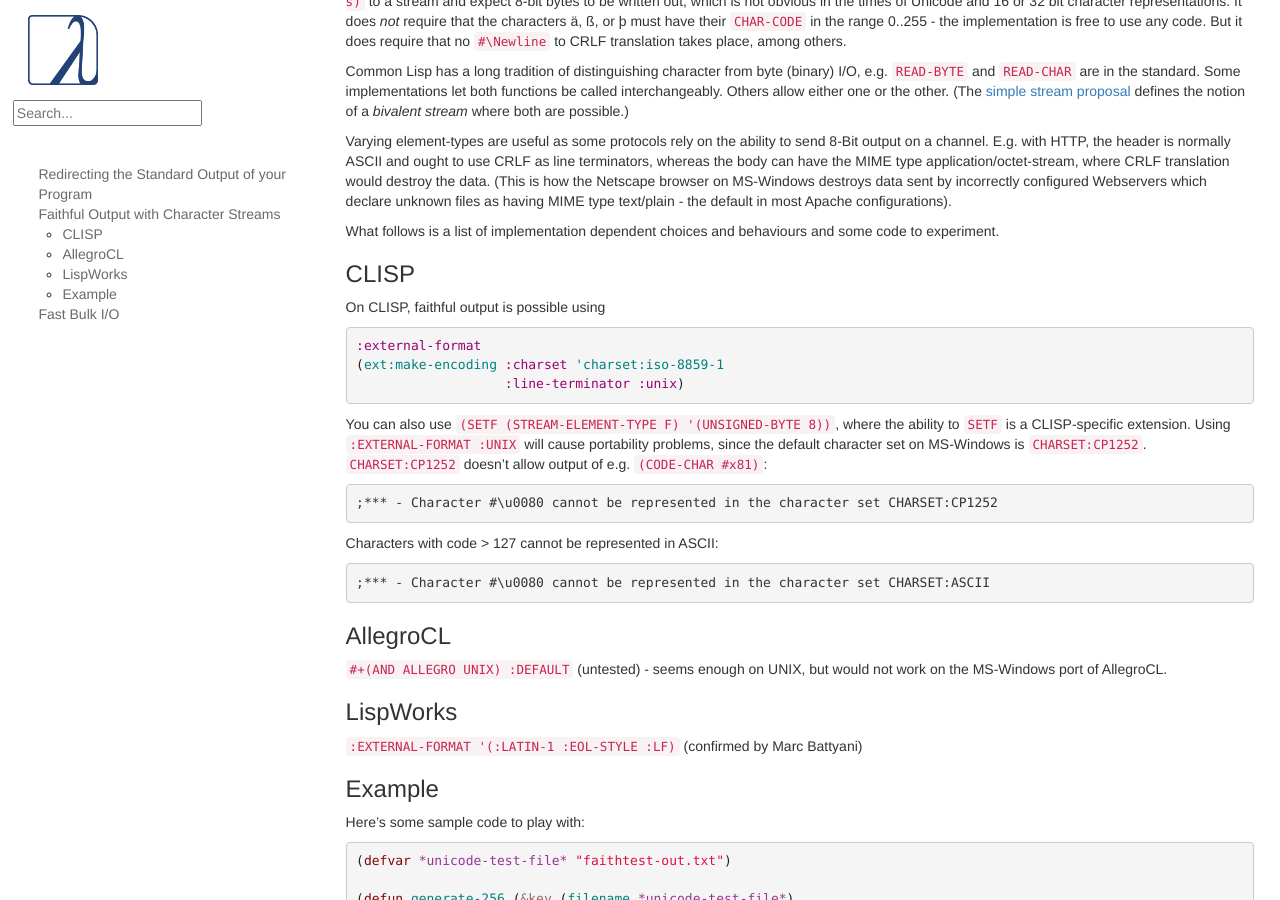
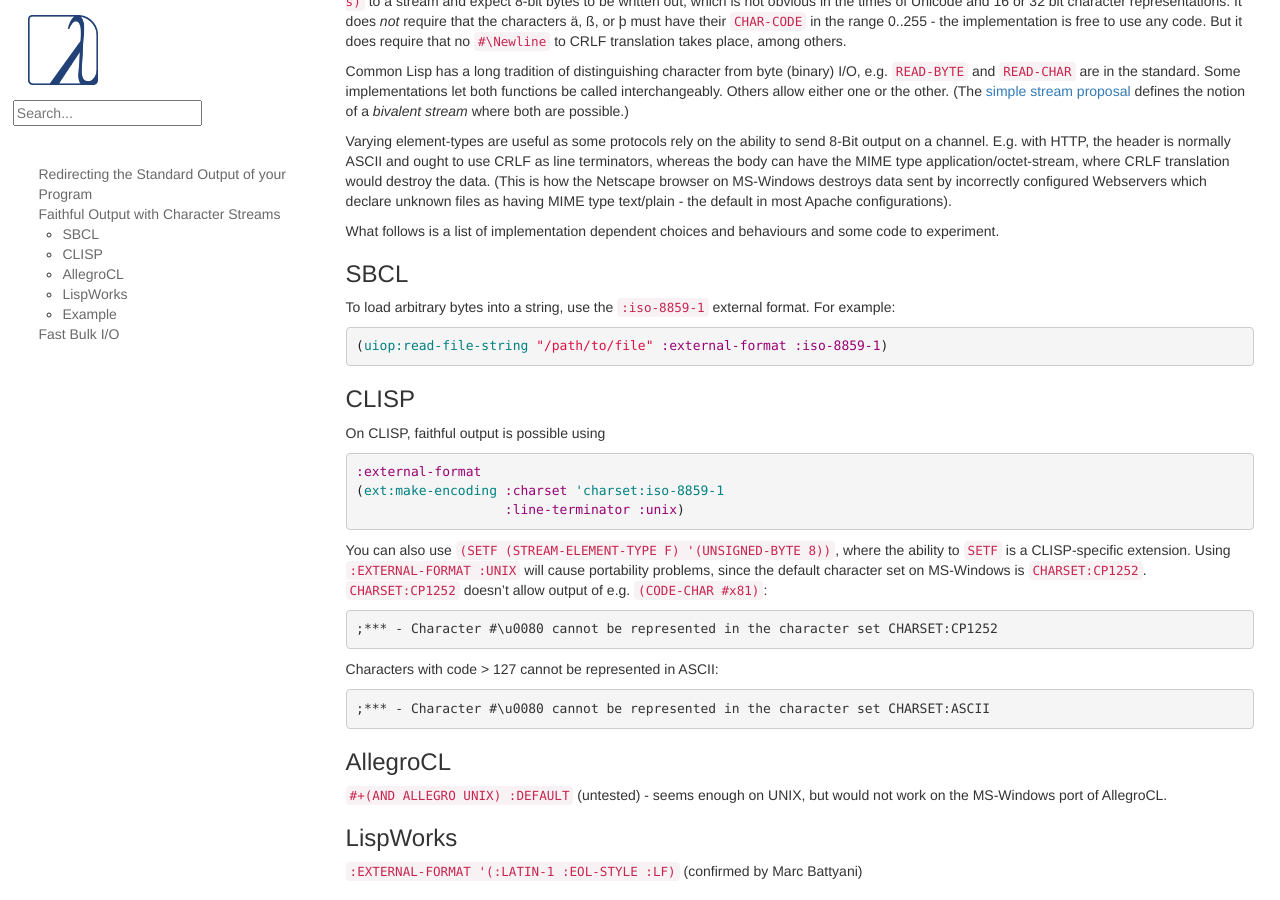
Before and after one commit to LispCookbook/cl-cookbook, a Jekyll site: the page built from io.md, in a window 1280 px wide and 900 px high, scrolled down 773 px. Built offline with Jekyll 4.4.1, drawn with Linux system fonts in a browser that asks for light colours.

Commit message:
Show how to read arbitrary bytes into a string for SBCL.

```diff
--- a/io.md
+++ b/io.md
@@ -69,6 +69,13 @@ configured Webservers which declare unknown files as having MIME type
 text/plain - the default in most Apache configurations).
 
  What follows is a list of implementation dependent choices and behaviours and some code to experiment.
+
+### SBCL
+To load arbitrary bytes into a string, use the `:iso-8859-1` external format. For example:
+
+~~~lisp
+(uiop:read-file-string "/path/to/file" :external-format :iso-8859-1)
+~~~
 
 ### CLISP
 
```
